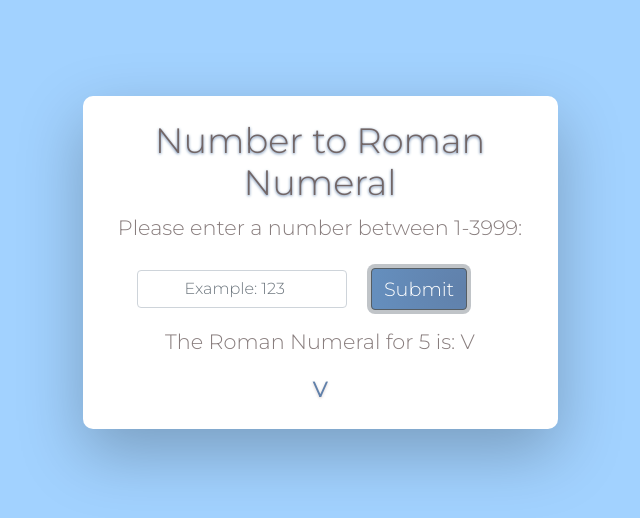
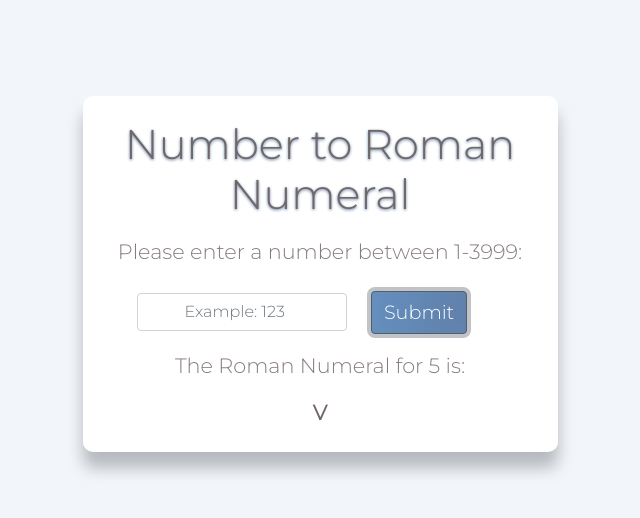
Before and after one commit to MichelleAaa/js-number-to-roman-numeral-generator, a plain HTML site: page index.html in a window 1280 px wide. Both pictures are taken after typing "5" into the empty fields and a click on the button "Submit". Shown: the whole page, without its empty margins (320-960 px from the left). Drawn offline with nearby package versions, Linux system fonts and the light colour scheme.

Commit message:
Updated Colors

```diff
--- a/index.html
+++ b/index.html
@@ -17,7 +17,7 @@
     <style>
         .background {
             height: 100vh;
-            background: #a2d2ff;
+            background: #f2f6fb;
             font-family: "Montserrat", sans-serif;
             font-size: 1.3rem;
             color: rgb(136, 125, 125);
@@ -26,11 +26,11 @@
         .bg-countainer {
             background-color: #ffffff;
             border-radius: 10px;
-            box-shadow: 0 1.5rem 4rem rgba(0, 0, 0, 0.25);
+            box-shadow: 0 1rem 1rem rgba(0, 0, 0, 0.25);
         }
 
         h1 {
-            font-size: 2.2rem;
+            font-size: 2.6rem;
             text-shadow: 0 1px 3px rgb(96, 128, 170);
             color: rgb(114, 102, 102);
         }
@@ -52,9 +52,9 @@
 
         .roman {
             font-size: 1.3rem;
-            text-shadow: 0 1px 3px rgb(216, 206, 206);
+            /* text-shadow: 0 1px 3px rgb(216, 206, 206); */
             color: rgb(114, 102, 102);
-            color: rgb(96, 128, 170);
+            /* color: rgb(96, 128, 170); */
             font-weight: bold;
         }
     </style>
@@ -69,7 +69,7 @@
                 <div class="col-10 col-md-8 col-lg-6 col-xl-5 bg-countainer mt-5 px-3">
                     <div class="row d-flex justify-content-center text-center">
                         <div class="col-12 pt-4 pb-2">
-                            <h1>Number to Roman Numeral</h1>
+                            <h1 class="pb-2">Number to Roman Numeral</h1>
                             <p>Please enter a number between 1-3999:</p>
                         </div>
                     </div>
@@ -190,7 +190,7 @@
                 val += "I";
             }
         }
-        ans.textContent = `The Roman Numeral for ${ogNum} is: ${val}`;
+        ans.textContent = `The Roman Numeral for ${ogNum} is:`;
         roman.textContent = val;
 
         inputEl.value = "";
```
